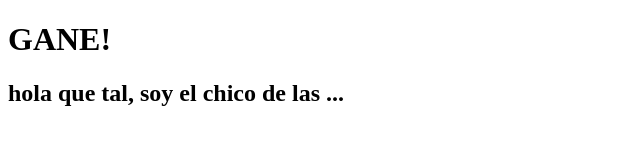
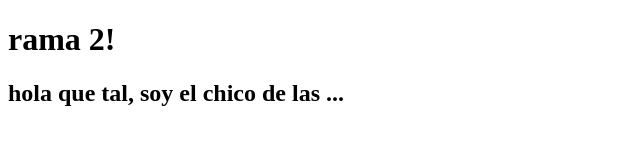
Before and after one commit to artiko00/paginasweb, a plain HTML site: page index.html in a window 1280 px wide. Shown: the full height of the page, 0-640 px from the left. Drawn offline with Linux system fonts and the light colour scheme.

Commit message:
cree una rama

```diff
--- a/index.html
+++ b/index.html
@@ -1,4 +1,5 @@
 <!DOCTYPE html>
+
 <html lang="en">
 <head>
     <meta charset="UTF-8">
@@ -7,7 +8,7 @@
     <title>Document</title>
 </head>
 <body>
-    <h1>GANE!</h1>
+    <h1>rama 2!</h1>
     <h2>hola que tal, soy el chico de las ...</h2>
 </body>
 </html>
```
